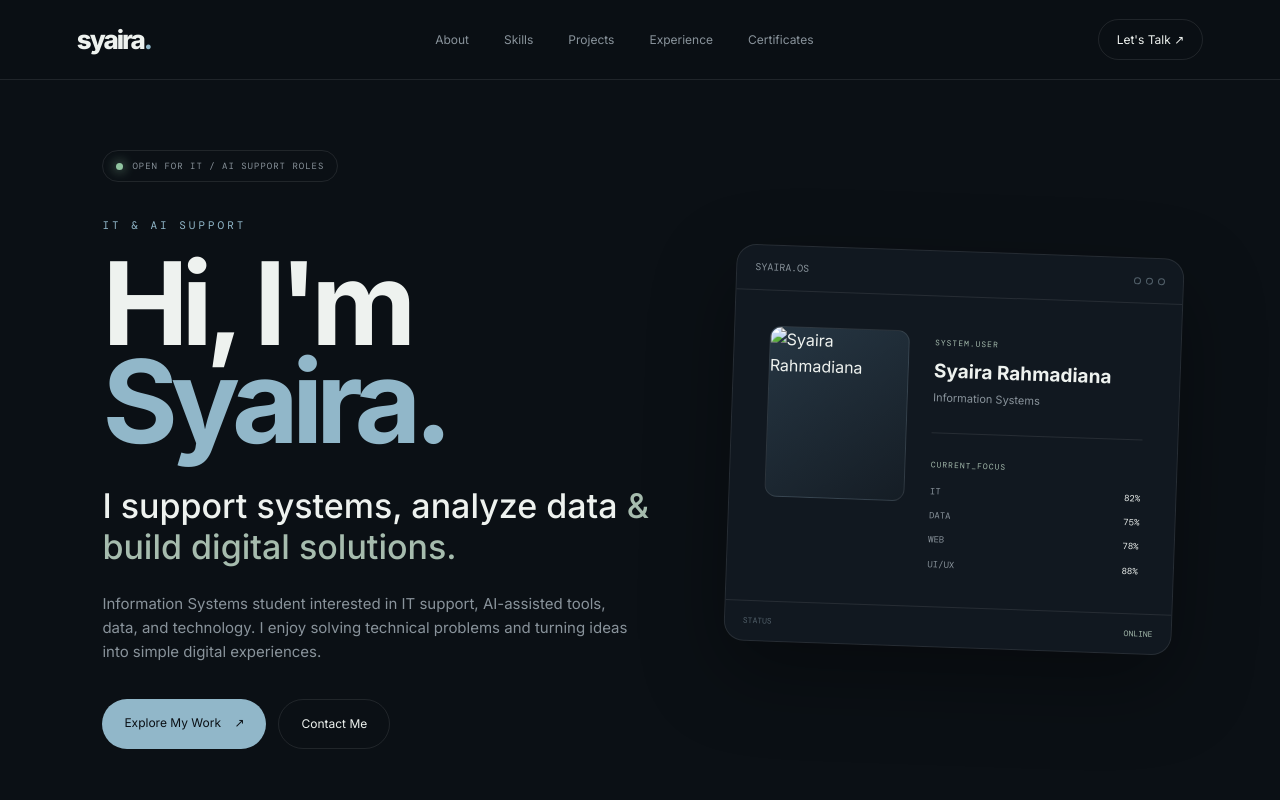
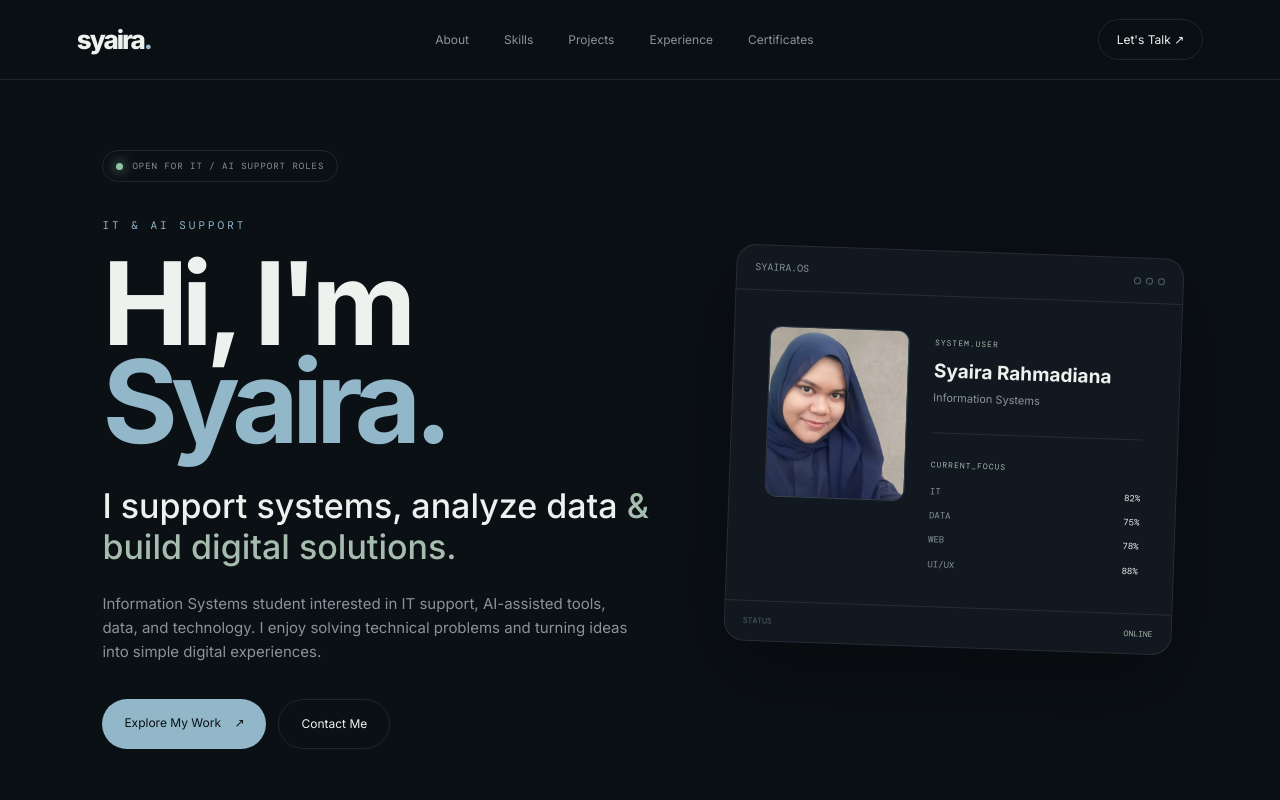
Before and after one commit to syairalala/syaira-portofolio, a plain HTML site: page index.html in a window 1280 px wide. Shown: the top 800 px of the page. Drawn offline with nearby package versions, Linux system fonts and the light colour scheme; files whose address does not match are found by name.

Commit message:
Update index.html

```diff
--- a/index.html
+++ b/index.html
@@ -108,7 +108,7 @@
 
                         <div class="profile-placeholder">
                             <div class="photo-frame">
-                                <img src="assets/profile.jpg" alt="Syaira Rahmadiana">
+                                <img src="profile.jpg" alt="Syaira Rahmadiana">
                             </div>
                         </div>
 
```
